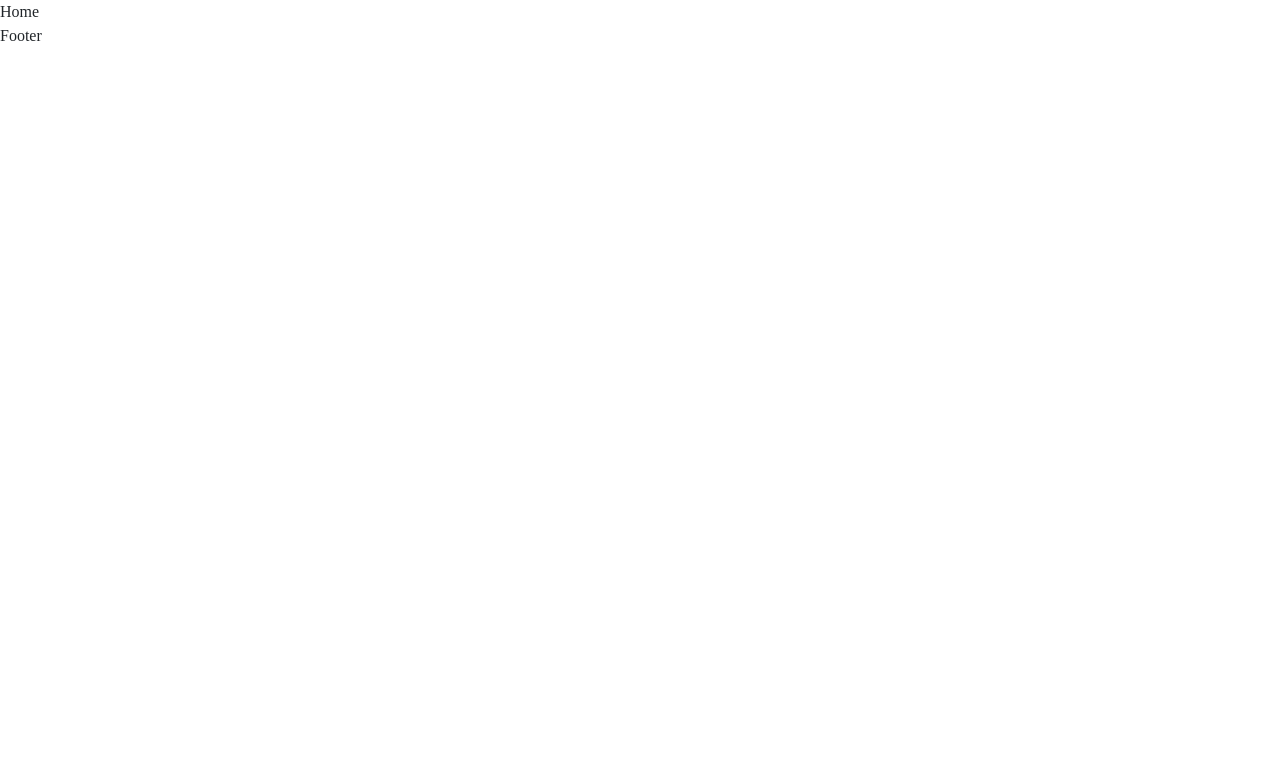
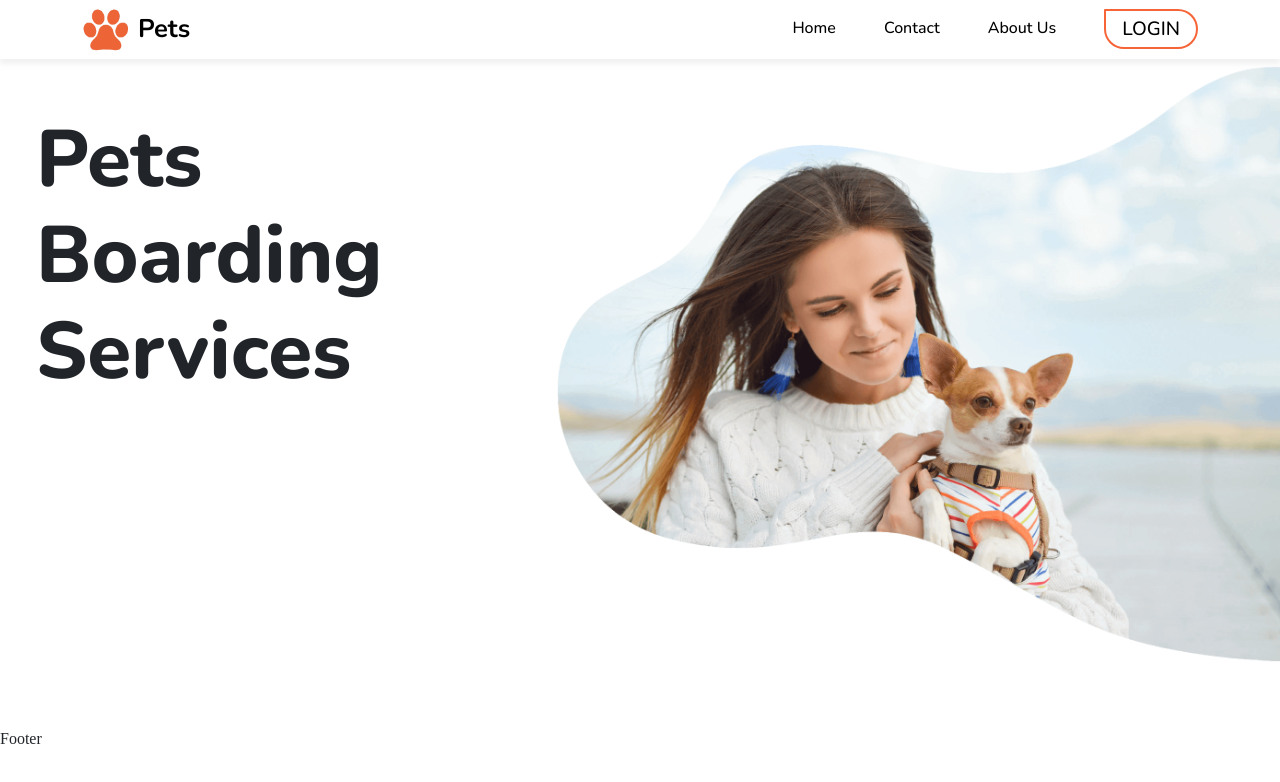
Before and after one commit to saeidsh777/pet-sample-2, a React (Vite) app: page / in a window 1280 px wide. Shown: the top 782 px of the page. Built offline with nearby package versions, Linux system fonts and the light colour scheme; a web font is replaced by a local one.

Commit message:
topbar added

```diff
--- a/package.json
+++ b/package.json
@@ -13,6 +13,7 @@
     "bootstrap": "^5.3.2",
     "react": "^18.2.0",
     "react-bootstrap": "^2.9.1",
+    "react-bootstrap-icons": "^1.10.3",
     "react-dom": "^18.2.0",
     "react-router-dom": "^6.21.0"
   },
--- a/src/App.jsx
+++ b/src/App.jsx
@@ -10,7 +10,6 @@ function App() {
 
   return (
     <>
-    <Header/>
     {router}
     <Footer/>
     </>
--- a/src/Components/Header/Header.jsx
+++ b/src/Components/Header/Header.jsx
@@ -1,16 +1,15 @@
-import React from 'react'
-import './Header.css'
-import { Link } from 'react-router-dom'
-export default function Header() {
+import React, { useRef } from "react";
+import TopBar from "../TopBar/TopBar";
+
+import "./Header.css";
+
+export default function Header({children}) {
+
+
   return (
-    <header className='header'>
-      <div className="container">
-        <div className="row">
-          <Link to="/">
-
-          </Link>
-        </div>
-      </div>
+    <header className="header">
+      <TopBar/>
+      {children}
     </header>
-  )
+  );
 }
--- /dev/null
+++ b/src/Components/TopBar/TopBar.css
@@ -0,0 +1,42 @@
+.top-bar {
+  background-color: var(--white);
+  position: fixed;
+  z-index: 100;
+  left: 0;
+  top: 0;
+  width: 100%;
+  box-shadow: 0 5px 5px rgba(207, 207, 207, 0.285);
+}
+
+.header-logo-box {
+  width: 3rem;
+  height: 3rem;
+}
+
+.menu-icon-box {
+  padding: 1rem 0;
+}
+.menu-icon {
+  font-size: 2rem;
+  cursor: pointer;
+}
+
+.menu-expand {
+  background-color: var(--white);
+  min-height: 0;
+  height: 0;
+  overflow: hidden;
+  visibility: hidden;
+  opacity: 0;
+  transition: all 0.3s linear;
+  -webkit-transition: all 0.3s linear;
+  -moz-transition: all 0.3s linear;
+  -ms-transition: all 0.3s linear;
+  -o-transition: all 0.3s linear;
+}
+
+.show-menu-expand {
+  min-height: 18rem;
+  visibility: visible;
+  opacity: 1;
+}
--- /dev/null
+++ b/src/Components/TopBar/TopBar.jsx
@@ -0,0 +1,95 @@
+import React, { useRef } from "react";
+import "./TopBar.css";
+import { Link } from "react-router-dom";
+import { List } from "react-bootstrap-icons";
+export default function TopBar() {
+  const topBarElm = useRef();
+  const menuExpandElm = useRef();
+
+  function showMenu() {
+    menuExpandElm.current.getAttribute("data-expand");
+    menuExpandElm.current.classList.toggle("show-menu-expand");
+  }
+
+  return (
+    <div ref={topBarElm} className="top-bar">
+      <div className="container">
+        <div className="row align-items-center">
+          <div className="col-6">
+            <div className="left-header">
+              <Link to="/" className="d-flex align-items-center gap-2">
+                <div className="header-logo-box">
+                  <img
+                    className="img-fit"
+                    src="/images/header-logo.png"
+                    alt="logo"
+                  />
+                </div>
+                <h3 className="mb-0">Pets</h3>
+              </Link>
+            </div>
+          </div>
+
+          <div className="col-6">
+            <div className="right-header d-flex justify-content-end align-items-center">
+              <nav className="d-none d-lg-block">
+                <ul className="d-flex align-items-center justify-content-end gap-5 mb-0">
+                  <li>
+                    <Link className="link-item-menu" to="/">
+                      Home
+                    </Link>
+                  </li>
+                  <li>
+                    <Link className="link-item-menu" to="/">
+                      Contact
+                    </Link>
+                  </li>
+                  <li>
+                    <Link className="link-item-menu" to="/">
+                      About Us
+                    </Link>
+                  </li>
+                  <li>
+                    <Link className="btn-c1">LOGIN</Link>
+                  </li>
+                </ul>
+              </nav>
+              <div className="menu-icon-box d-lg-none">
+                <List className="menu-icon" onClick={showMenu} />
+              </div>
+            </div>
+          </div>
+        </div>
+      </div>
+
+      <div
+        ref={menuExpandElm}
+        className="menu-expand d-lg-none"
+        data-expand={true}
+      >
+        <nav className="p-3">
+          <ul className="mb-0 p-0 d-flex flex-column justify-content-center gap-2">
+            <li className="d-flex justify-content-center">
+              <Link className="link-item-menu" to="/">
+                Home
+              </Link>
+            </li>
+            <li className="d-flex justify-content-center">
+              <Link className="link-item-menu" to="/">
+                Contact
+              </Link>
+            </li>
+            <li className="d-flex justify-content-center">
+              <Link className="link-item-menu" to="/">
+                About Us
+              </Link>
+            </li>
+            <li className="d-flex justify-content-center">
+              <Link className="btn-c1">LOGIN</Link>
+            </li>
+          </ul>
+        </nav>
+      </div>
+    </div>
+  );
+}
--- a/src/Pages/Home/Home.css
+++ b/src/Pages/Home/Home.css
@@ -0,0 +1,3 @@
+.home-header-banner{
+    padding: 4rem 0;
+}
--- a/src/Pages/Home/Home.jsx
+++ b/src/Pages/Home/Home.jsx
@@ -1,7 +1,26 @@
-import React from 'react'
-import './Home.css'
+import React from "react";
+import "./Home.css";
+import Header from "../../Components/Header/Header";
 export default function Home() {
   return (
-    <div>Home</div>
-  )
+    <>
+      <Header>
+        <div className="home-header-banner">
+            <div className="row align-content-center">
+              <div className="col-12 col-lg-5 p-lg-5 text-center text-lg-start mt-5 mt-lg-0">
+                <h1>Pets Boarding Services</h1>
+              </div>
+
+              <div className="col-12 col-lg-7">
+                <img
+                  className="img-fit"
+                  src="/public/images/img-1.png"
+                  alt="header-banner"
+                />
+              </div>
+            </div>
+        </div>
+      </Header>
+    </>
+  );
 }
--- a/src/main.jsx
+++ b/src/main.jsx
@@ -4,8 +4,9 @@ import { BrowserRouter } from "react-router-dom";
 import App from "./App.jsx";
 
 import "bootstrap/dist/css/bootstrap.min.css";
+import "./styles/reset.css"
 import './styles/root.css'
-import "./styles/reset.css"
+import './styles/custom.css'
 import "./index.css";
 
 ReactDOM.createRoot(document.getElementById("root")).render(
--- /dev/null
+++ b/src/styles/custom.css
@@ -0,0 +1,68 @@
+.orng-t {
+  color: var(--orange);
+}
+.white-t {
+  color: var(--white);
+}
+.green-t {
+  color: var(--green);
+}
+
+.orng-b {
+  background-color: var(--orange);
+}
+.gray-b {
+  background-color: var(--gray);
+}
+
+.link-item-menu {
+  font-size: var(--fs-1r);
+  font-family: var(--f-nunito-m);
+  padding: 1rem 0;
+  display: block;
+  border-bottom: 3px solid transparent;
+  transition: all 0.2s linear;
+  -webkit-transition: all 0.2s linear;
+  -moz-transition: all 0.2s linear;
+  -ms-transition: all 0.2s linear;
+  -o-transition: all 0.2s linear;
+}
+.link-item-menu:hover {
+  color: var(--orange);
+  border-bottom: 3px solid var(--orange);
+}
+
+.btn-c1 {
+    border-radius: 0 20px 20px 20px;
+    background-color: transparent;
+    border: 2px solid var(--orange);
+    padding: .3rem 1rem;
+    font-size: var(--fs-1-2r);
+    font-family: var(--f-nunito-m);
+    width: fit-content;
+    /* height: fit-content; */
+    -webkit-border-radius: 1px 20px 20px 20px;
+    -moz-border-radius: 0 20px 20px 20px;
+    -ms-border-radius: 0 20px 20px 20px;
+    -o-border-radius: 0 20px 20px 20px;
+    transition: all .2s ease-in-out;
+    -webkit-transition: all .2s ease-in-out;
+    -moz-transition: all .2s ease-in-out;
+    -ms-transition: all .2s ease-in-out;
+    -o-transition: all .2s ease-in-out;
+}
+.btn-c1:hover{
+    background-color: var(--orange);
+    box-shadow: 0 0 0 20px var(--orange) inset;
+    color: var(--white);
+}
+
+.img-fit {
+  width: 100%;
+  height: 100%;
+  object-fit: cover;
+}
+
+.ps-c{
+    padding-left: 8rem;
+}
--- a/src/styles/reset.css
+++ b/src/styles/reset.css
@@ -8,12 +8,29 @@
 
 body{
     font-family: var(--f-nunito-r);
+    overflow-x: hidden;
 }
 
 a{
     text-decoration: none;
+    color: var(--black);
 }
 
 ul{
     list-style: none;
 }
+
+h1{
+    font-family: var(--f-nunito-xb);
+    font-size: var(--fs-5r);
+    word-wrap: break-word;
+}
+
+h2 {
+    font-size: var(--fs-3-6r);
+}
+h3 {
+    font-family: var(--f-nunito-b);
+    font-family: var(--f-nunito-b);
+    font-size: var(--fs-1-6r);
+}
--- a/src/styles/root.css
+++ b/src/styles/root.css
@@ -25,16 +25,16 @@
     /* Font-Size */
     --fs-1r: 1rem;
     --fs-1-2r: 1.2rem;
-    --fs-1-6r: 1.6rem;
-    --fs-3-6r: 6.6rem;
-    --fs-6r: 6rem;
+    --fs-1-6r: 1.6rem !important;
+    --fs-3-6r: 3.6rem;
+    --fs-5r: 5rem;
 
     /* colors */
     --orange:#F66437;
     --white:#FFFFFF;
     --black:black;
     --green:#7ABA59;
-    --grey:#F2F2F4;
+    --gray:#F2F2F4;
     --yellow:#FFC449;
 
 }
```
Also changed, not shown: public/images/header-logo.png (added), 1 other file (tests, documents, lock files or other folders).
